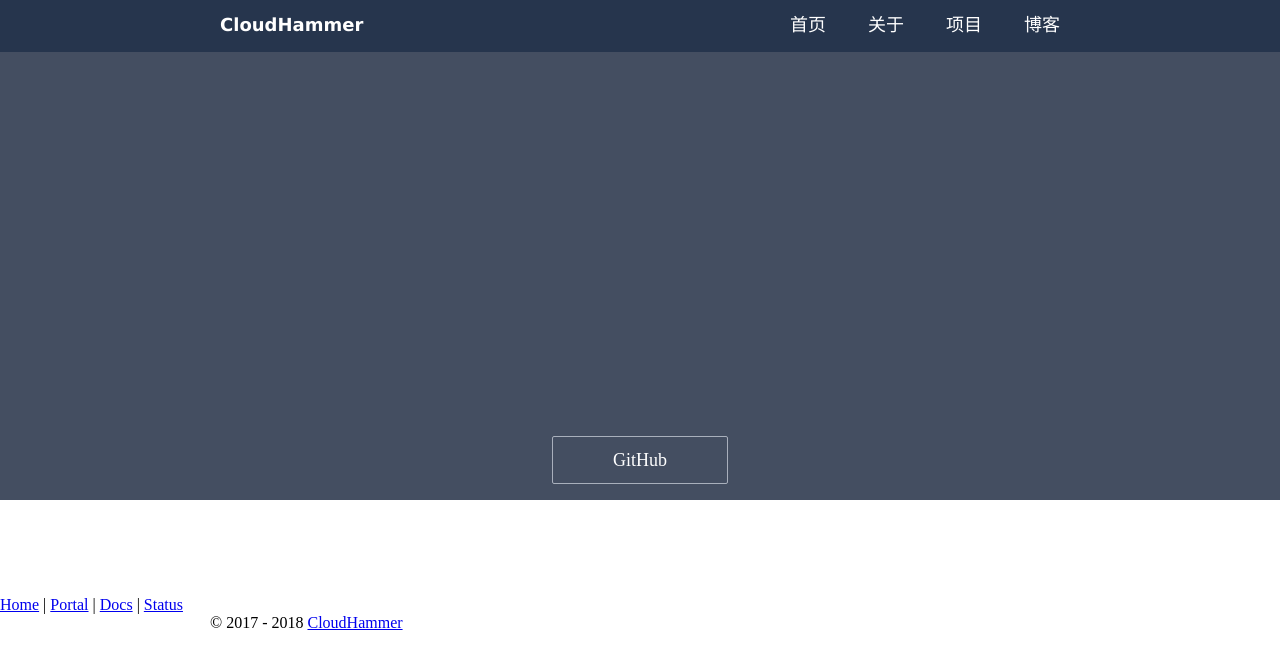
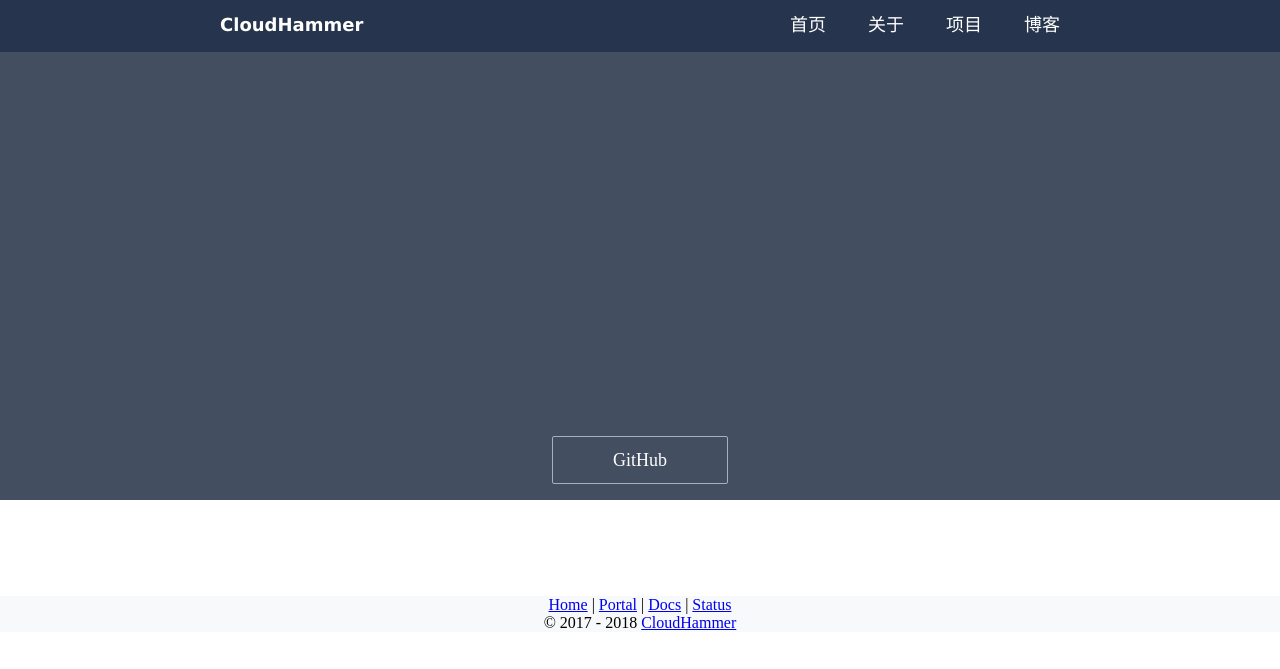
Before and after one commit to nanqinlang-fork-web-blogs/CloudHammer.github.io, a Jekyll site: the page built from index.html, in a window 1280 px wide. Shown: the top 669 px of the page. Built offline with Jekyll 4.4.1, drawn with Linux system fonts in a browser that asks for light colours.

Commit message:
Update footer style

```diff
--- a/css/main.css
+++ b/css/main.css
@@ -81,3 +81,12 @@ a {
 .content {
   padding: 48px 0;
 }
+
+footer {
+  background:#f8f9fa;
+  text-align: center;
+}
+
+footer >**> a {
+  text-decoration: none;
+}
```
